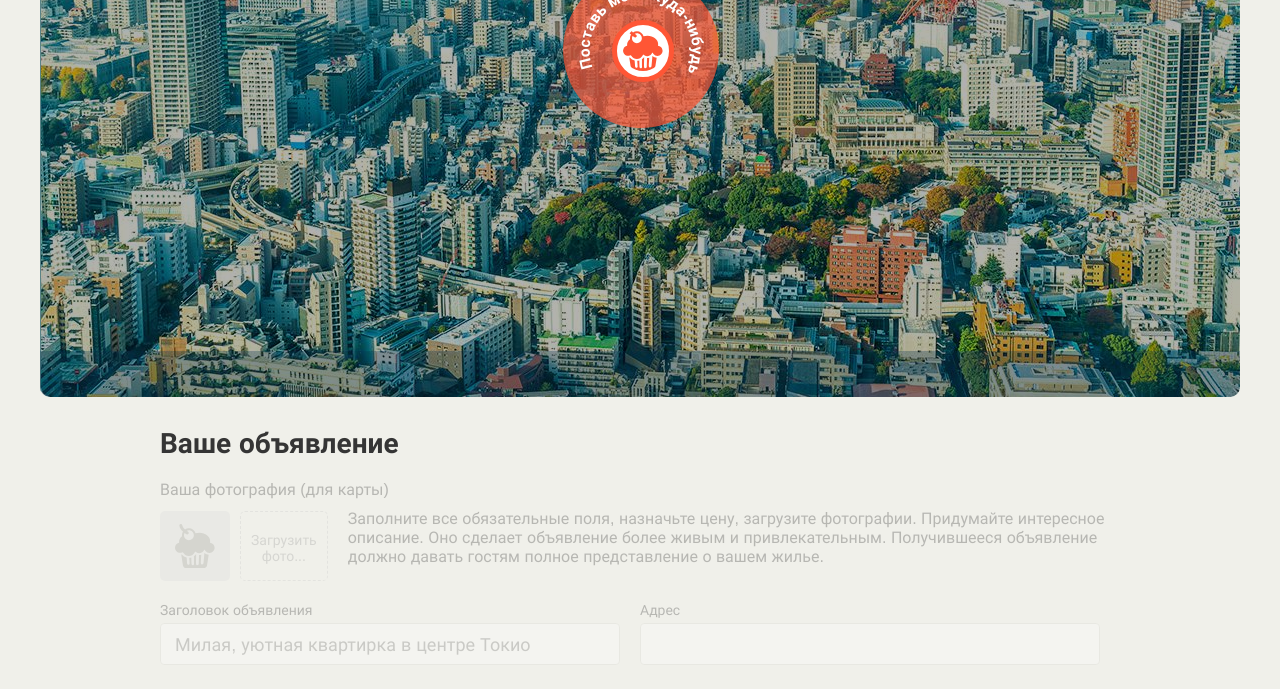
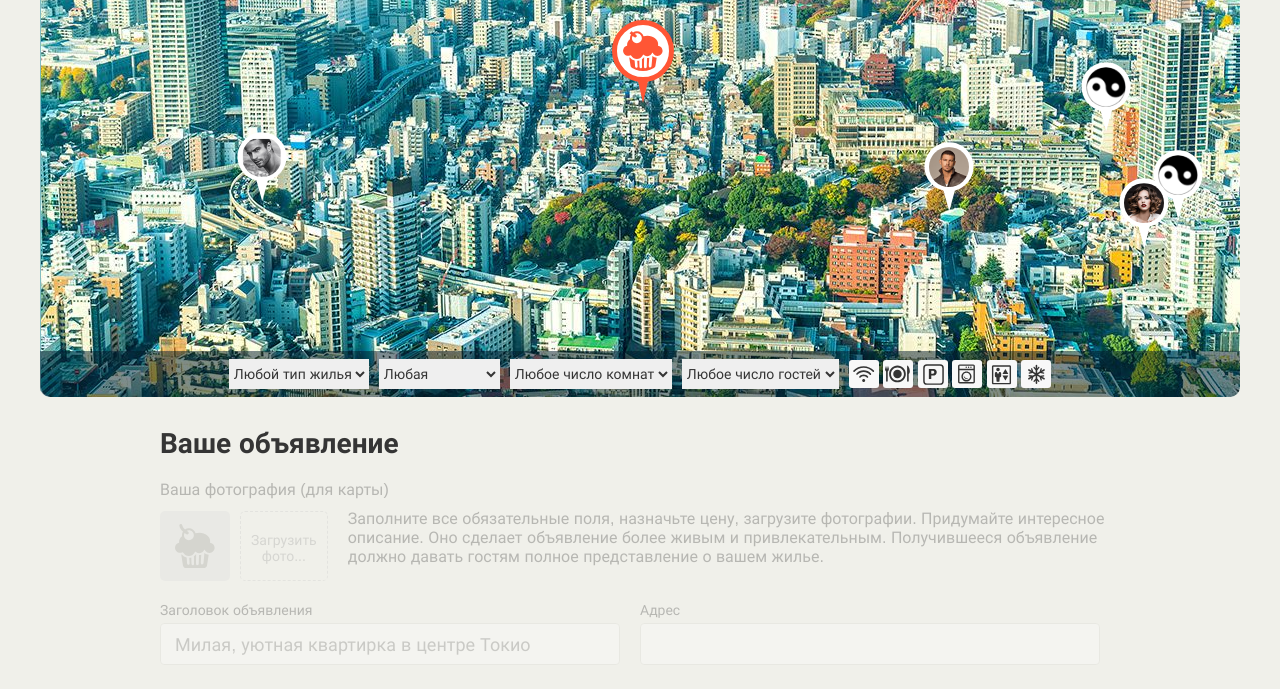
Before and after one commit to unicornDi/693173-keksobooking-21, a website: page index.html in a window 1280 px wide. Shown: the part 353-1042 px from the top of the page. Drawn offline with Linux system fonts and the light colour scheme.

Commit message:
show similar offers on the map

```diff
--- a/index.html
+++ b/index.html
@@ -248,5 +248,7 @@
     </div>
   </template>
 
+<script src="./js/main.js"></script>
+
 </body>
 </html>
--- a/js/main.js
+++ b/js/main.js
@@ -0,0 +1,98 @@
+'use strict';
+
+const AVATARS = [
+  `img/avatars/user01.png`,
+  `img/avatars/user02.png`,
+  `img/avatars/user03.png`,
+  `img/avatars/user04.png`,
+  `img/avatars/user05.png`,
+  `img/avatars/user06.png`,
+  `img/avatars/user07.png`,
+  `img/avatars/user08.png`,
+];
+const ACCOMODATION_TYPES = [
+  `palace`,
+  `flat`,
+  `house`,
+  `bungalow`
+];
+const ACCOMODATION_FEATURES = [
+  `wifi`,
+  `dishwasher`,
+  `parking`,
+  `washer`,
+  `elevator`,
+  `conditioner`
+];
+const TIME = [
+  `12:00`,
+  `13:00`,
+  `14:00`
+];
+const ACCOMODATION_PHOTOS = [
+  `http://o0.github.io/assets/images/tokyo/hotel1.jpg`,
+  `http://o0.github.io/assets/images/tokyo/hotel2.jpg`,
+  `http://o0.github.io/assets/images/tokyo/hotel3.jpg`
+];
+
+let getRandomInt = (min, max) => Math.round(((Math.random() * (max - min)) + min));
+
+let getRandomArrElement = (arr) => Math.floor(Math.random() * arr.length);
+
+let generateAdData = function (numberOfArrays) {
+  let advertisments = [];
+  for (let i = 0; i < numberOfArrays; i++) {
+    let offerData = {
+      "author": {
+        "avatar": AVATARS[getRandomArrElement(AVATARS)],
+      },
+      "offer": {
+        "title": `Заголовок предложения`,
+        "address": `${getRandomInt(0, 600)}, ${getRandomInt(0, 350)}`,
+        "price": getRandomInt(10000, 50000),
+        "type": ACCOMODATION_TYPES[getRandomArrElement(ACCOMODATION_TYPES)],
+        "rooms": getRandomInt(1, 4),
+        "guests": getRandomInt(1, 5),
+        "checkin": TIME[getRandomArrElement(TIME)],
+        "checkout": TIME[getRandomArrElement(TIME)],
+        "features": ACCOMODATION_FEATURES.slice(0, getRandomInt(1, 5)),
+        "description": ``,
+        "photos": ACCOMODATION_PHOTOS[getRandomArrElement(ACCOMODATION_PHOTOS)],
+      },
+      "location": {
+        "x": getRandomInt(130, 1200),
+        "y": getRandomInt(130, 630),
+      }
+    };
+    advertisments.push(offerData);
+  }
+  return advertisments;
+};
+
+const createPin = function (data) {
+  let pinButtonTemplate = document.querySelector(`#pin`).content.querySelector(`.map__pin`);
+  let newPin = pinButtonTemplate.cloneNode(true);
+  newPin.style.left = (data.location.x - 20) + `px`;
+  newPin.style.top = (data.location.y - 40) + `px`;
+  let avatar = newPin.querySelector(`img`);
+  avatar.src = data.author.avatar;
+  avatar.alt = data.offer.title;
+
+  return newPin;
+};
+
+let renderPins = function () {
+  let data = generateAdData(8);
+  let poolPins = document.querySelector(`.map__pins`);
+  let fragment = document.createDocumentFragment();
+  let map = document.querySelector(`.map`);
+  map.classList.remove(`map--faded`);
+
+  for (let i = 0; i < data.length; i++) {
+    fragment.appendChild(createPin(data[i]));
+  }
+
+  return poolPins.appendChild(fragment);
+};
+
+renderPins();
```
